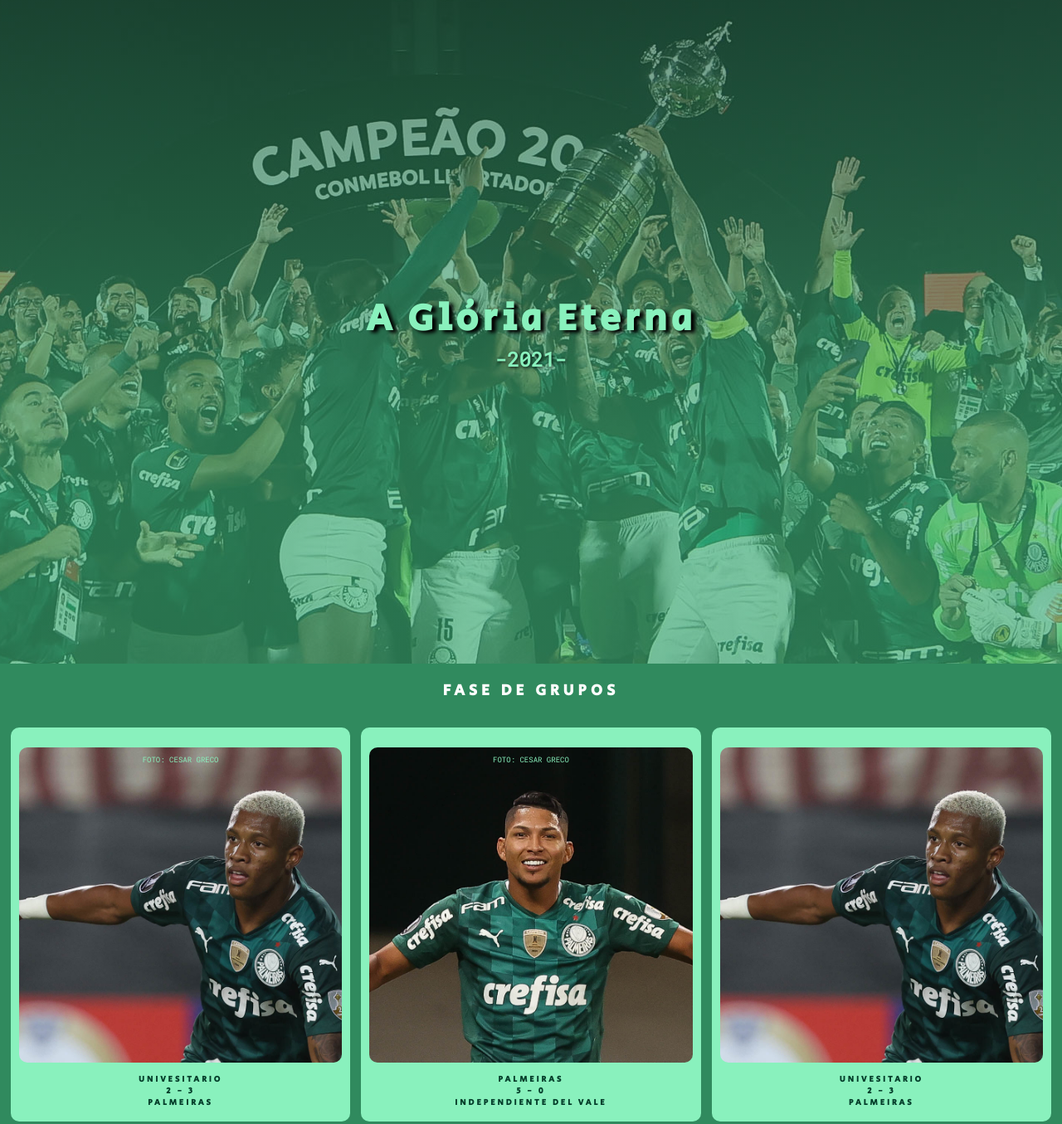
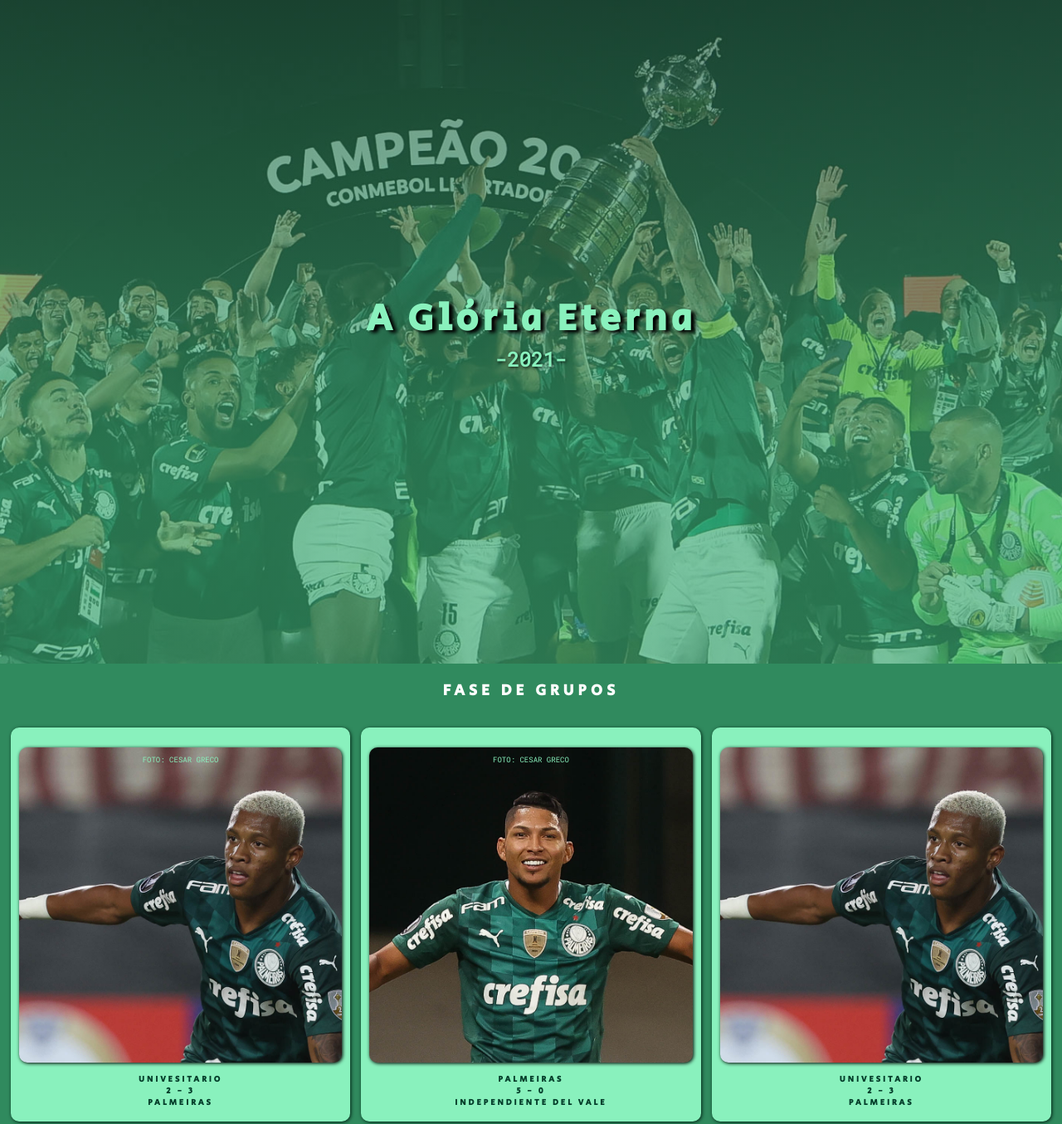
Before and after one commit to jonni9/agloriaeterna.github.io, a plain HTML site: page index.html in a window 1280 px wide. Shown: the top 1355 px of the page at 83% size. Drawn offline with Linux system fonts and the light colour scheme.

Commit message:
version 0.1

```diff
--- a/assets/styles.css
+++ b/assets/styles.css
@@ -30,6 +30,8 @@
     display: flex;
     background-image: linear-gradient(rgba(35, 99, 68, 0.63), rgba(48, 138, 94, 0.61), rgba(60, 177, 120, 0.63),rgba(60, 177, 120, 0.63)), url("./Taça.jpg");
     background-position: center;
+    background-repeat: no-repeat;
+    background-size: cover;
 }
 
 .head-container
@@ -102,6 +104,7 @@
     display: flex;
     flex-direction: column;
     margin: 0;
+    filter: drop-shadow(1px 1px 2px rgb(0, 34, 21));
 }
 
 .jogo-image-1{
@@ -118,6 +121,7 @@
     color: #89f1bd;
     justify-content: center;
     border-radius: 10px;
+    filter: drop-shadow(1px 1px 2px black);
 }
 
 .jogo-image-2{
@@ -133,7 +137,9 @@
     font-size: xx-small;
     color: #89f1bd;
     justify-content: center;
-    border-radius: 10px;}
+    border-radius: 10px;
+    filter: drop-shadow(1px 1px 2px black);
+}
 
  .jogo-info{
     height: 10%;
@@ -148,6 +154,7 @@
 
 
 @media (max-width: 800px){
+
     .card-header{
         width: 100%;
         display: flex;
@@ -172,4 +179,7 @@
     .container-fase{
         flex-direction: column;
     }
+    .grupo-container{
+        min-width: 300px;
+    }
 }
--- a/index.html
+++ b/index.html
@@ -3,7 +3,7 @@
 <head>
     <meta charset="utf-8" />
     <meta name="viewport" content="width=device-width, initial-scale=1.0, shrink-to-fit=no" />
-    <title>Untitled</title>
+    <title>A Glória Eterna</title>
     <link rel="stylesheet" href="assets/styles.css">
 </head>
 
```
